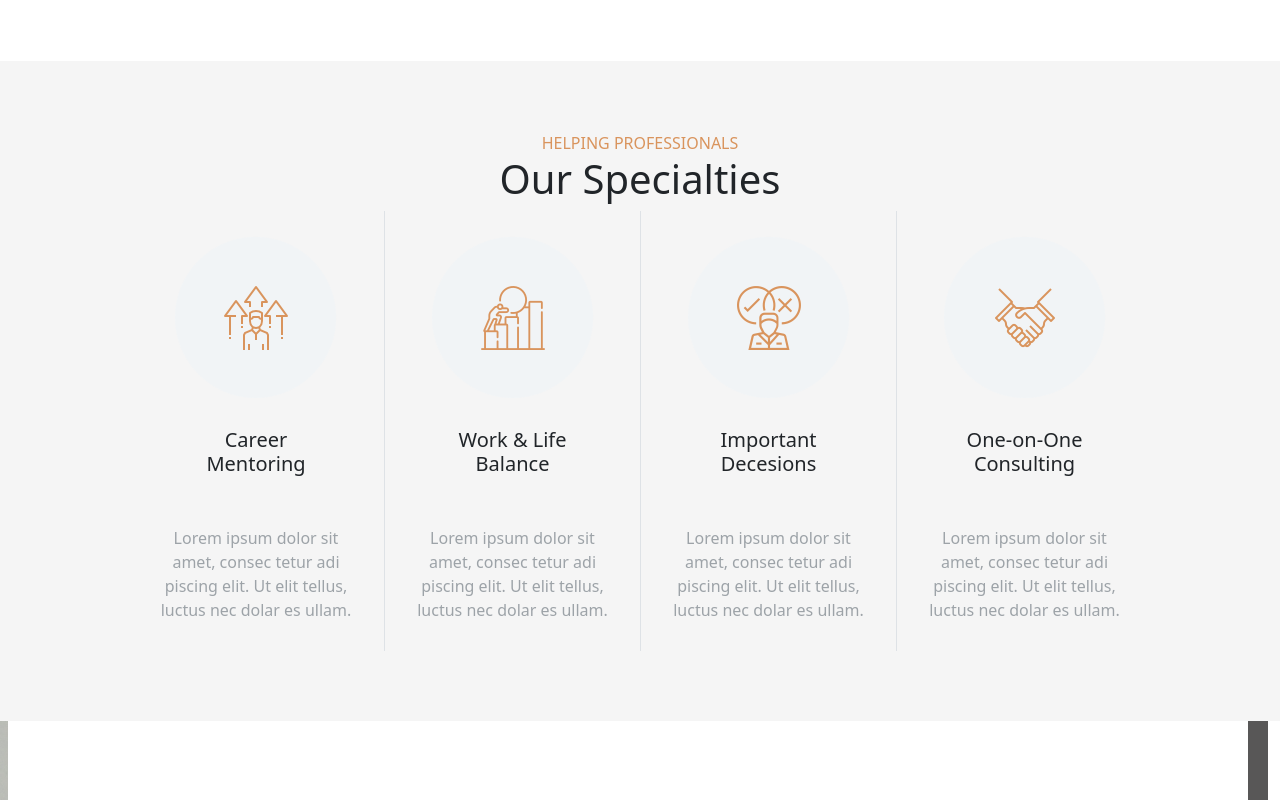
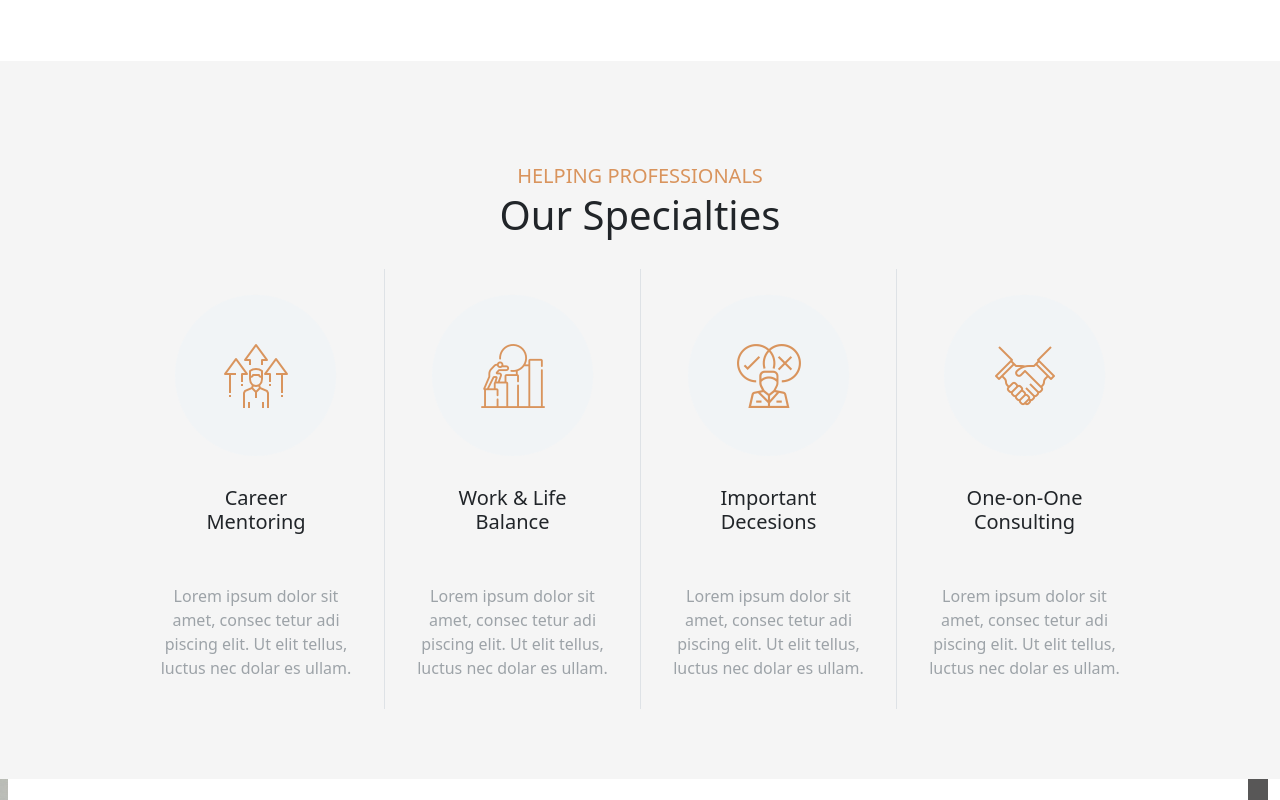
Before and after one commit to NedaSaberi/coachingSite, a React (Create React App) app: page / in a window 1280 px wide. Shown: the part 1440-2240 px from the top of the page. Built offline with nearby package versions, Linux system fonts and the light colour scheme.

Commit message:
fixed specialties bugs

```diff
--- a/src/components/specialties/Specialties.module.css
+++ b/src/components/specialties/Specialties.module.css
@@ -12,10 +12,38 @@
     height: 440px;
     padding: 25px;
     text-align: center;
+    opacity: 0;
+    animation: opcSpe 1s linear forwards;
+    animation-play-state: paused;
 }
-/* .specialtiesList .title{
-    margin: 200px 0;
-} */
+.spe0{
+    opacity: 0;
+    animation: opcSpe 1s linear forwards;
+    animation-play-state: paused;
+}
+.spe0{
+    animation-delay: .3s;
+}
+.spe1{
+    animation-delay: .6s;
+}
+.spe2{
+    animation-delay: .9s;
+}
+.spe3{
+    animation-delay: 1.2s;
+}
+.spe4{
+    animation-delay: 1.5s;
+}
+@keyframes opcSpe{
+    0%{
+        opacity: 0;
+    }
+    100%{
+        opacity: 1;
+    }
+}
 .title{
     font-size: 20px;
     font-weight: 450;
@@ -25,3 +53,6 @@
     margin: 50px 0;
     color: var(--gray);
 }
+/* .spe{
+    animation-name: opcSpe;
+} */
--- a/src/components/specialties/Specialties.tsx
+++ b/src/components/specialties/Specialties.tsx
@@ -1,12 +1,27 @@
 import styles from './Specialties.module.css';
 
 export default function Specialties() {
+  window.addEventListener("scroll", () => {
+    let elements = document.querySelectorAll(`.${styles.spe}, .${styles.spe0}`);
+    elements.forEach((element) => {
+      console.log(element);
+      if (
+        element instanceof HTMLElement &&
+        element.getBoundingClientRect().top < window.innerHeight
+      ) {
+        element.style.animationPlayState = "running";
+      }
+
+    });
+  });
   return (
     <div className={`${styles.speWrapper} py-7`}>
-      <div className="text-orange text-center">HELPING PROFESSIONALS</div>
-      <h1 className="text-center">Our Specialties</h1>
+      <div className={`${styles.title} ${styles.spe0} text-center`}>
+        <div className="text-orange ">HELPING PROFESSIONALS</div>
+        <h1>Our Specialties</h1>
+      </div>
       <div className={`${styles.specialtiesList} row`}>
-        <div className={`${styles.spe} col-6 col-md-3`}>
+        <div className={`${styles.spe} ${styles.spe1} col-6 col-md-3`}>
           <div className={styles.icon}>
             <img src="/images/icon-1-1.png" alt="" />
           </div>
@@ -19,7 +34,9 @@ export default function Specialties() {
             tellus, luctus nec dolar es ullam.
           </div>
         </div>
-        <div className={`${styles.spe} col-6 col-md-3 border-start`}>
+        <div
+          className={`${styles.spe} ${styles.spe2} col-6 col-md-3 border-start`}
+        >
           <div className={styles.icon}>
             <img src="/images/icon-2-1.png" alt="" />
           </div>
@@ -32,7 +49,9 @@ export default function Specialties() {
             tellus, luctus nec dolar es ullam.
           </div>
         </div>
-        <div className={`${styles.spe} border-start col-6 col-md-3`}>
+        <div
+          className={`${styles.spe} ${styles.spe3} border-start col-6 col-md-3`}
+        >
           <div className={styles.icon}>
             <img src="/images/icon-3-1.png" alt="" />
           </div>
@@ -45,7 +64,9 @@ export default function Specialties() {
             tellus, luctus nec dolar es ullam.
           </div>
         </div>
-        <div className={`${styles.spe} border-start col-6 col-md-3`}>
+        <div
+          className={`${styles.spe} ${styles.spe4} border-start col-6 col-md-3`}
+        >
           <div className={styles.icon}>
             <img src="/images/icon-4-1.png" alt="" />
           </div>
```
